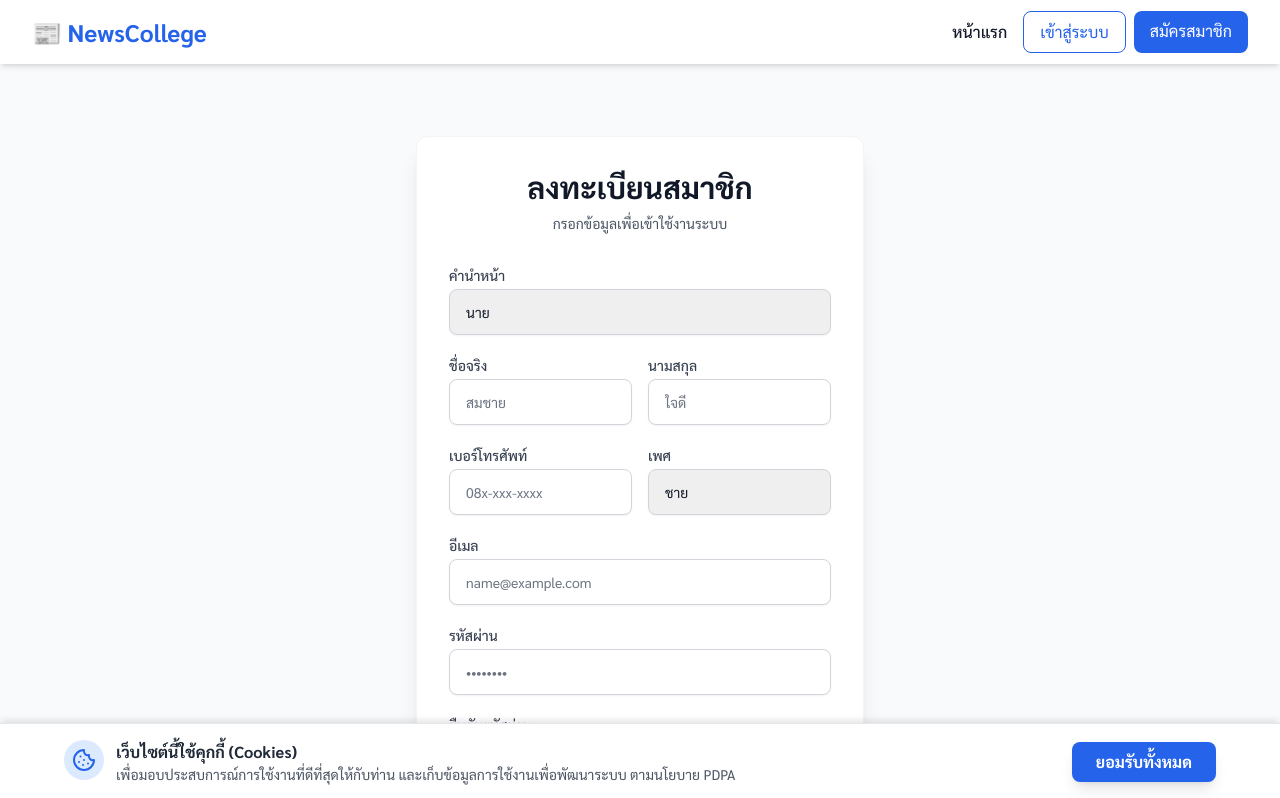
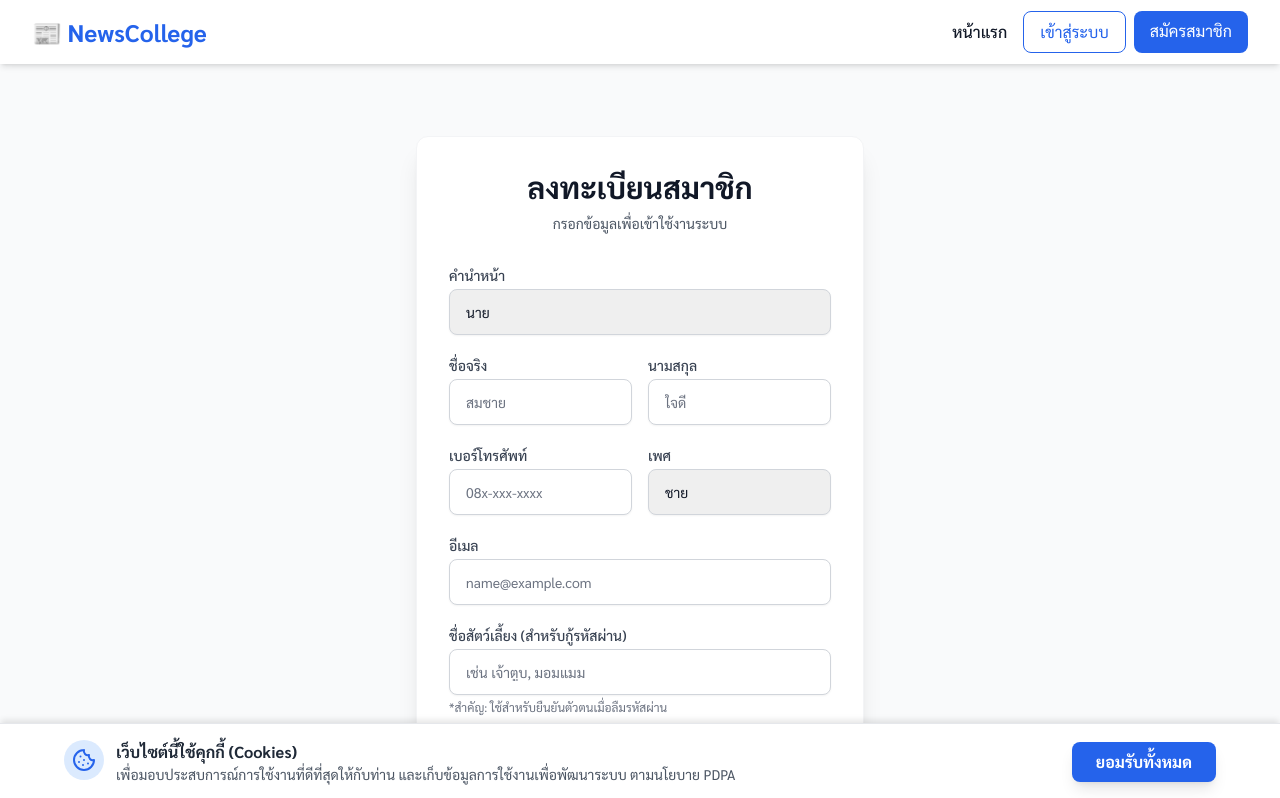
Before and after one commit to Bass093142/my-node-app, a React (Vite) app in the folder web/: page /register in a window 1280 px wide. Shown: the top 798 px of the page. Built offline with nearby package versions, Linux system fonts and the light colour scheme; no server answers.

Commit message:
สมัครสมาชิก

```diff
--- a/web/src/pages/AdminDashboard.jsx
+++ b/web/src/pages/AdminDashboard.jsx
@@ -31,7 +31,7 @@ export default function AdminDashboard() {
   // --- Modals ---
   const [isModalOpen, setIsModalOpen] = useState(false);
   const [isCatModalOpen, setIsCatModalOpen] = useState(false);
-  const [isReplyModalOpen, setIsReplyModalOpen] = useState(false); // ✅ Modal ตอบกลับ
+  const [isReplyModalOpen, setIsReplyModalOpen] = useState(false);
   const [isEditMode, setIsEditMode] = useState(false);
   const [currentId, setCurrentId] = useState(null);
 
@@ -81,9 +81,7 @@ export default function AdminDashboard() {
     reader.readAsDataURL(file);
     reader.onloadend = () => setNewsForm(prev => ({ ...prev, image_url: reader.result }));
   };
-  const removeImage = () => { setNewsForm(prev => ({ ...prev, image_url: '' })); if (fileInputRef.current) fileInputRef.current.value = ""; };
 
-  // --- Handlers ---
   const handleNewsSubmit = async (e) => {
     e.preventDefault();
     try {
@@ -110,13 +108,7 @@ export default function AdminDashboard() {
       fetchData();
   };
 
-  // ✅ เปิด Modal ตอบกลับแบบแชท
-  const handleOpenReply = (report) => {
-    setSelectedReport(report);
-    setReplyText(report.admin_reply || '');
-    setIsReplyModalOpen(true);
-  };
-
+  const handleOpenReply = (report) => { setSelectedReport(report); setReplyText(report.admin_reply || ''); setIsReplyModalOpen(true); };
   const handleSubmitReply = async () => {
     try {
         await fetch(`${apiUrl}/api/admin/reports/${selectedReport.id}/reply`, {
@@ -131,7 +123,7 @@ export default function AdminDashboard() {
 
   const handleExportPDF = () => html2pdf().from(document.getElementById('report-content')).save('admin-report.pdf');
 
-  // --- Prepare Chart Data ---
+  // Chart Data
   const filteredNews = filterByMonth(newsList);
   const filteredReports = filterByMonth(reports);
   const filteredUsers = filterByMonth(users);
@@ -187,7 +179,7 @@ export default function AdminDashboard() {
             {/* 👥 USERS TAB */}
             {activeTab === 'users' && <div className="bg-white dark:bg-slate-800 rounded shadow overflow-x-auto"><table className="w-full text-left min-w-[700px]"><thead className="bg-gray-100 dark:bg-slate-700"><tr><th className="p-4">User</th><th className="p-4">Role</th><th className="p-4">Status</th><th className="p-4">Reason</th><th className="p-4">Action</th></tr></thead><tbody>{users.map(u=><tr key={u.id} className="border-t dark:border-slate-700"><td className="p-4 flex items-center gap-2">{u.profile_image?<img src={u.profile_image} className="w-8 h-8 rounded-full"/>:<div className="w-8 h-8 bg-gray-200 rounded-full flex items-center justify-center font-bold">{u.first_name[0]}</div>}<div><p className="font-bold dark:text-white">{u.first_name}</p><p className="text-xs text-gray-500">{u.email}</p></div></td><td className="p-4 dark:text-gray-300">{u.role}</td><td className="p-4">{u.is_banned?<span className="text-red-500 font-bold">Banned</span>:<span className="text-green-500">Active</span>}</td><td className="p-4 text-xs text-red-400">{u.ban_reason||'-'}</td><td className="p-4">{u.role!=='admin'&&<button onClick={()=>handleBanUser(u.id,u.is_banned)} className="text-xs border px-2 py-1 rounded">{u.is_banned?'Unlock':'Ban'}</button>}</td></tr>)}</tbody></table></div>}
 
-            {/* ⚠️ REPORTS TAB - WITH REPLY BUTTON */}
+            {/* ⚠️ REPORTS TAB */}
             {activeTab === 'reports' && (
                 <div className="bg-white dark:bg-slate-800 rounded-xl shadow-sm overflow-x-auto border dark:border-slate-700 animate-in fade-in">
                     <table className="w-full text-left min-w-[800px]">
@@ -229,7 +221,8 @@ export default function AdminDashboard() {
                     <select className="w-full p-2 border rounded dark:bg-slate-700 dark:text-white" value={newsForm.category_id} onChange={e=>setNewsForm({...newsForm, category_id:e.target.value})}>{categories.map(c=><option key={c.id} value={c.id}>{c.name}</option>)}</select>
                     <div className={`h-40 border-2 border-dashed rounded flex flex-col items-center justify-center cursor-pointer ${dragActive?'border-blue-500 bg-blue-50':''}`} onDragEnter={handleDrag} onDragLeave={handleDrag} onDragOver={handleDrag} onDrop={handleDrop} onClick={()=>fileInputRef.current.click()}>{newsForm.image_url?<img src={newsForm.image_url} className="h-full w-full object-cover"/>:<div className="text-center"><UploadCloud/><p>Upload Image</p></div>}<input ref={fileInputRef} type="file" hidden accept="image/*" onChange={handleFileChange}/></div>
                     <div className="border rounded-lg overflow-hidden">
-                        <Editor apiKey={import.meta.env.VITE_TINYMCE_API_KEY} onInit={(evt, editor) => editorRef.current = editor} initialValue={newsForm.content} init={{ height: 400, menubar: false, plugins: ['image', 'link', 'lists', 'table'], toolbar: 'undo redo | bold italic | alignleft aligncenter | bullist numlist | link image' }} />
+                        {/* ✅ ใช้คีย์ ty1y0... ที่คุณระบุ */}
+                        <Editor apiKey="ty1y0bweonlgsxi46gf4sk9olwcqgnkczuacoq5do8q7dz9p" onInit={(evt, editor) => editorRef.current = editor} initialValue={newsForm.content} init={{ height: 400, menubar: false, plugins: ['image', 'link', 'lists', 'table'], toolbar: 'undo redo | bold italic | alignleft aligncenter | bullist numlist | link image' }} />
                     </div>
                     <button type="submit" className="w-full bg-blue-600 text-white py-3 rounded font-bold">บันทึก</button>
                 </form>
@@ -237,27 +230,18 @@ export default function AdminDashboard() {
         </div>
       )}
 
-      {/* 💬 Reply Modal (Chat Style) */}
+      {/* 💬 Reply Modal */}
       {isReplyModalOpen && selectedReport && (
           <div className="fixed inset-0 z-50 flex items-center justify-center bg-black/60 p-4 backdrop-blur-sm animate-in zoom-in">
               <div className="bg-white dark:bg-slate-800 w-full max-w-md rounded-xl shadow-2xl overflow-hidden flex flex-col">
                   <div className="bg-blue-600 p-4 text-white flex justify-between items-center"><h3 className="font-bold flex items-center gap-2"><MessageCircle/> Reply to User</h3><button onClick={()=>setIsReplyModalOpen(false)}>✕</button></div>
                   <div className="p-4 flex-1 overflow-y-auto bg-gray-50 dark:bg-slate-900/50 max-h-[60vh]">
-                      <div className="flex gap-3 mb-4">
-                          <div className="w-8 h-8 bg-gray-300 rounded-full flex items-center justify-center font-bold text-gray-600 shrink-0">U</div>
-                          <div className="bg-white dark:bg-slate-700 p-3 rounded-r-xl rounded-bl-xl shadow-sm border dark:border-slate-600 max-w-[85%]">
-                              <p className="text-xs font-bold text-gray-500 mb-1">{selectedReport.topic}</p>
-                              <p className="text-sm dark:text-white">{selectedReport.description}</p>
-                          </div>
-                      </div>
+                      <div className="flex gap-3 mb-4"><div className="w-8 h-8 bg-gray-300 rounded-full flex items-center justify-center font-bold text-gray-600 shrink-0">U</div><div className="bg-white dark:bg-slate-700 p-3 rounded-r-xl rounded-bl-xl shadow-sm border dark:border-slate-600 max-w-[85%]"><p className="text-xs font-bold text-gray-500 mb-1">{selectedReport.topic}</p><p className="text-sm dark:text-white">{selectedReport.description}</p></div></div>
                   </div>
                   <div className="p-4 bg-white dark:bg-slate-800 border-t dark:border-slate-700">
                       <label className="text-xs font-bold text-gray-500 mb-1 block">Your Reply (Admin):</label>
                       <textarea rows="3" className="w-full p-2 border rounded-lg dark:bg-slate-700 dark:text-white dark:border-slate-600 focus:ring-2 focus:ring-blue-500 outline-none" placeholder="Type your reply here..." value={replyText} onChange={(e)=>setReplyText(e.target.value)}></textarea>
-                      <div className="flex justify-end gap-2 mt-2">
-                          <button onClick={()=>setIsReplyModalOpen(false)} className="px-4 py-2 text-sm text-gray-500 hover:bg-gray-100 rounded">Cancel</button>
-                          <button onClick={handleSubmitReply} className="px-4 py-2 text-sm bg-blue-600 text-white rounded font-bold hover:bg-blue-700">Send Reply</button>
-                      </div>
+                      <div className="flex justify-end gap-2 mt-2"><button onClick={()=>setIsReplyModalOpen(false)} className="px-4 py-2 text-sm text-gray-500 hover:bg-gray-100 rounded">Cancel</button><button onClick={handleSubmitReply} className="px-4 py-2 text-sm bg-blue-600 text-white rounded font-bold hover:bg-blue-700">Send Reply</button></div>
                   </div>
               </div>
           </div>
--- a/web/src/pages/Register.jsx
+++ b/web/src/pages/Register.jsx
@@ -14,6 +14,7 @@ export default function Register() {
     gender: 'ชาย',
     phone: '',
     email: '',
+    pet_name: '', // ✅ เพิ่มค่า state สำหรับชื่อสัตว์เลี้ยง
     password: '',
     confirmPassword: ''
   });
@@ -119,6 +120,13 @@ export default function Register() {
                 <input name="email" type="email" required placeholder="name@example.com" onChange={handleChange} className={inputClass} />
             </div>
 
+            {/* ✅ เพิ่มช่องชื่อสัตว์เลี้ยง (สำหรับกู้รหัสผ่าน) */}
+            <div>
+                <label className={labelClass}>ชื่อสัตว์เลี้ยง (สำหรับกู้รหัสผ่าน)</label>
+                <input name="pet_name" type="text" required placeholder="เช่น เจ้าตูบ, มอมแมม" onChange={handleChange} className={inputClass} />
+                <p className="text-xs text-gray-500 mt-1 dark:text-gray-400">*สำคัญ: ใช้สำหรับยืนยันตัวตนเมื่อลืมรหัสผ่าน</p>
+            </div>
+
             {/* รหัสผ่าน */}
             <div>
                 <label className={labelClass}>รหัสผ่าน</label>
```
